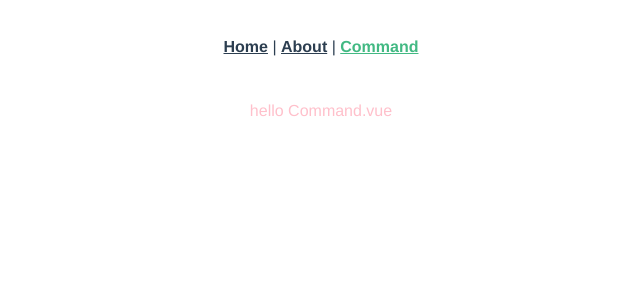
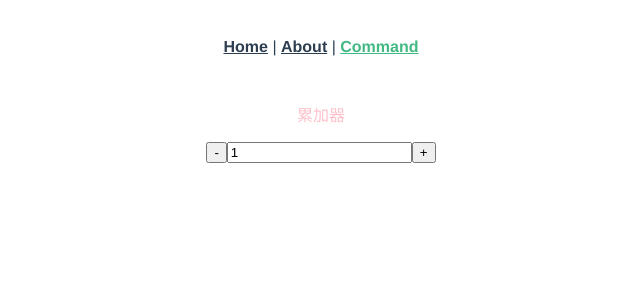
Before and after one commit to AZQD/vuestudy, a Vue app: page /command in a window 1280 px wide. Shown: the top 300 px of the page, without its empty margins (319-959 px from the left). Built offline with nearby package versions, Linux system fonts and the light colour scheme.

Commit message:
累加器

```diff
--- a/src/views/Command.vue
+++ b/src/views/Command.vue
@@ -1,6 +1,9 @@
 <template>
-  <div class="commandBox">
-    <p class="text">hello Command.vue</p>
+  <div class="commandBox"><!--最外层必须有标签-->
+    <p class="text">累加器</p>
+    <button v-on:click="sub">-</button>
+    <input v-model="number" type="text" />
+    <button @click="add">+</button>
   </div>
 </template>
 <script>
@@ -12,7 +15,29 @@
     // 3.当你用vue-tools
     name: 'Command',
     components: {
-    }
+    },
+
+    data(){
+      return {
+        number: 1
+      }
+    },
+
+    created(){
+      // console.log(123, this);
+      // console.log(123, this.$toast);
+      // console.log(123, this.$router.push({ name: "userinfo" }));
+    },
+    methods: {
+      sub(){
+        console.log('sub');
+        this.number --
+      },
+      add(){
+        console.log('add');
+        this.number ++
+      }
+    },
   }
 
 </script>
```
Also changed, not shown: 1 other file (tests, documents, lock files or other folders).
